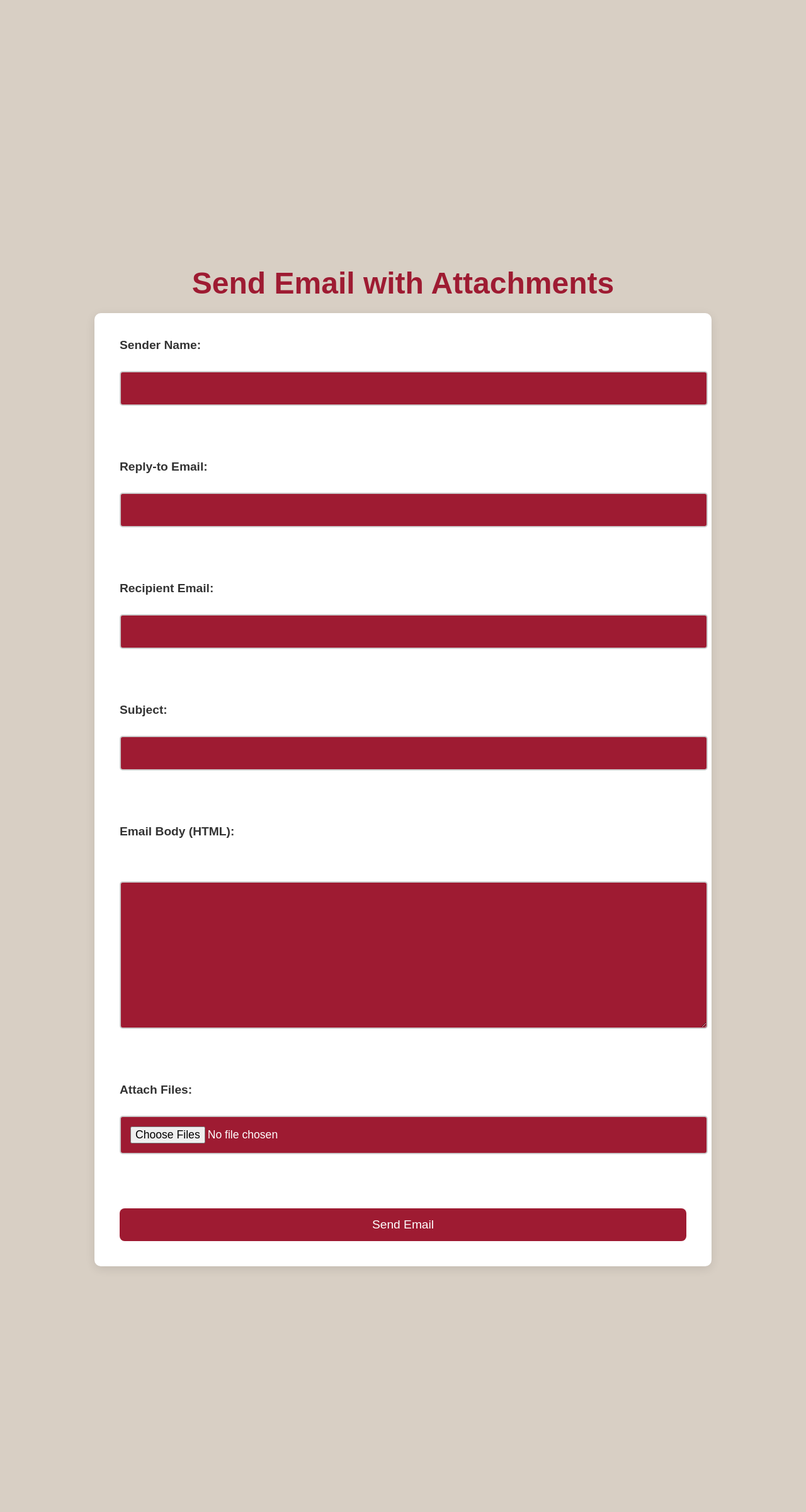
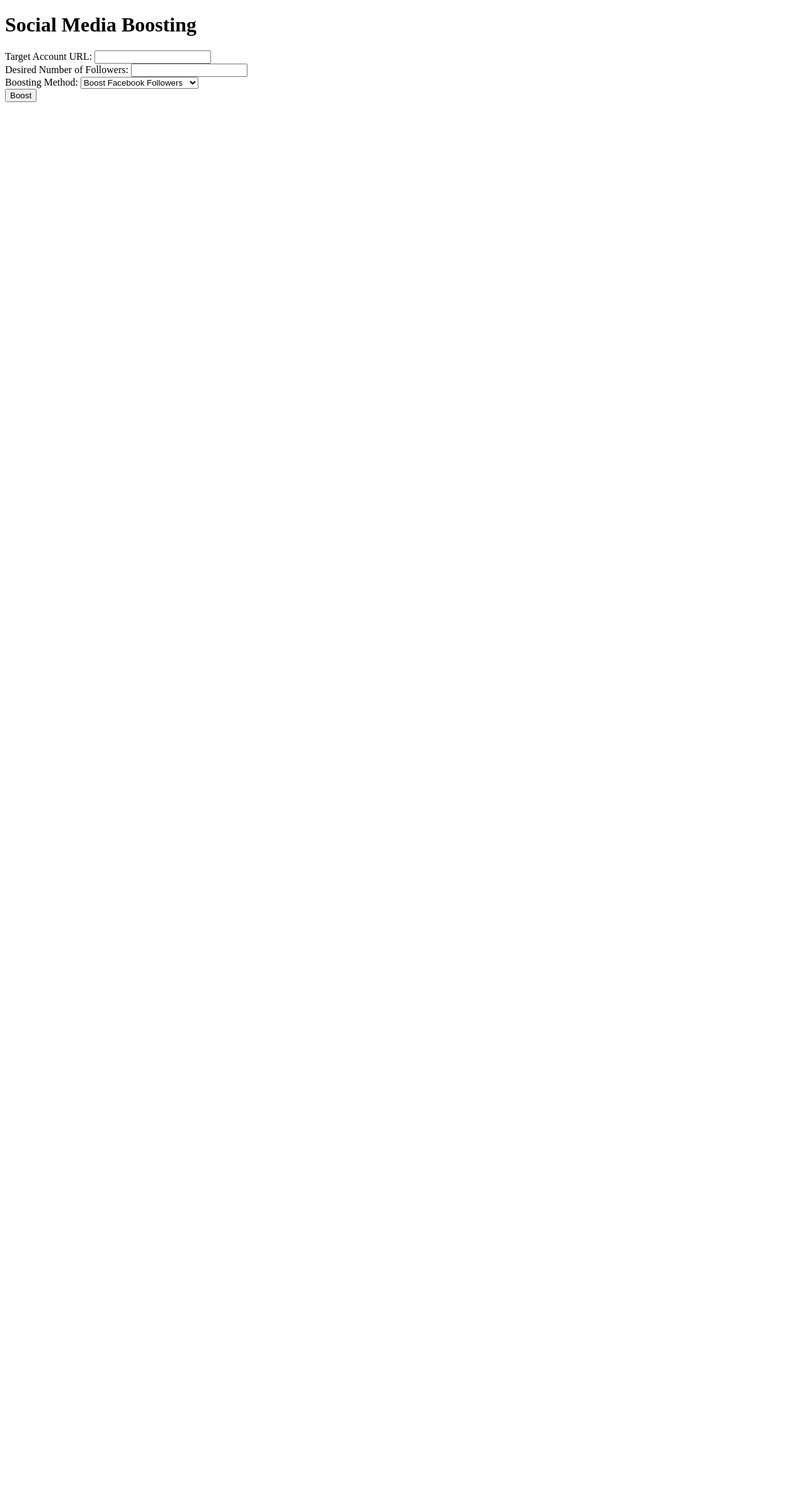
Before and after one commit to Whiterabitneo/Alpha3tBoosterOO1, a Flask app: page / in a window 1280 px wide. Shown: the whole page at 63% size. After the commit the page ends 162 px from the top, so only its background shows below. Run offline with Flask 3, Linux system fonts and the light colour scheme; some libraries are stand-ins or nearby versions.

Commit message:
Update index.html

```diff
--- a/templates/index.html
+++ b/templates/index.html
@@ -3,135 +3,34 @@
 <head>
     <meta charset="UTF-8">
     <meta name="viewport" content="width=device-width, initial-scale=1.0">
-    <title>Email Sender</title>
-
-    <!-- Include TinyMCE with your API key -->
-   <script src="https://cdn.tiny.cloud/1/rusdxyy9xbiaxcj1s1lfoquj6yp4ji0re6b7bzcogi6ew53r/tinymce/7/tinymce.min.js" referrerpolicy="origin"></script>
-    <script>
-        tinymce.init({
-            selector: '#body',  // This targets the textarea with id="body"
-            plugins: 'advlist autolink lists link image charmap print preview anchor',
-            toolbar: 'undo redo | bold italic | alignleft aligncenter alignright | forecolor | bullist numlist | link image',
-            menubar: false
-        });
-    </script>
-
-    <style>
-        /* Background color for the entire page */
-        body {
-            background-color: #d8cfc4; /* Taupe brown */
-            font-family: Arial, sans-serif;
-            margin: 0;
-            padding: 0;
-            display: flex;
-            justify-content: center;
-            align-items: center;
-            height: 300vh;
-            flex-direction: column;
-        }
-
-        h1 {
-            text-align: center;
-            font-size: 3em; /* Increase title size */
-            margin-bottom: 20px;
-            color: #9e1b32; /* Chrome red */
-        }
-
-        /* Style for the form container */
-        form {
-            background-color: #ffffff;
-            padding: 40px;
-            border-radius: 10px;
-            box-shadow: 0 4px 15px rgba(0, 0, 0, 0.1);
-            width: 80%;
-            max-width: 900px; /* Increase form width */
-            display: flex;
-            flex-direction: column;
-            gap: 20px;
-        }
-
-        /* Style for the form inputs */
-        input[type="text"],
-        input[type="email"],
-        textarea,
-        input[type="file"] {
-            width: 100%;
-            padding: 15px;
-            margin: 10px 0;
-            border: 2px solid #ccc;
-            border-radius: 5px;
-            background-color: #9e1b32; /* Chrome red */
-            color: white;
-            font-size: 1.1em;
-        }
-
-        /* Button styling */
-        input[type="submit"] {
-            background-color: #9e1b32; /* Chrome red */
-            color: white;
-            border: none;
-            padding: 15px;
-            font-size: 1.2em;
-            cursor: pointer;
-            border-radius: 8px;
-            transition: background-color 0.3s ease;
-        }
-
-        input[type="submit"]:hover {
-            background-color: #7e141e; /* Darker chrome red */
-        }
-
-        label {
-            font-size: 1.2em;
-            font-weight: bold;
-            color: #333;
-        }
-
-        /* Style for the message display */
-        p {
-            text-align: center;
-            font-size: 1.2em;
-            color: #007bff;
-            margin-top: 20px;
-        }
-
-        /* Textarea specific styling */
-        textarea {
-            resize: vertical;
-            min-height: 200px;
-        }
-
-    </style>
+    <title>Social Media Boosting</title>
 </head>
 <body>
-    <h1>Send Email with Attachments</h1>
+    <h1>Social Media Boosting</h1>
+    <form action="/boost" method="POST">
+        <label for="target_url">Target Account URL:</label>
+        <input type="text" id="target_url" name="target_url" required><br>
 
-    <!-- Display message after sending the email -->
-    {% if message %}
-        <p>{{ message }}</p>
-    {% endif %}
+        <label for="num_followers">Desired Number of Followers:</label>
+        <input type="number" id="num_followers" name="num_followers" required><br>
 
-    <form action="/" method="post" enctype="multipart/form-data">
-        <label for="sender_name">Sender Name:</label>
-        <input type="text" id="sender_name" name="sender_name" required><br><br>
+        <label for="boost_method">Boosting Method:</label>
+        <select id="boost_method" name="boost_method" required>
+            <option value="boost_facebook_followers">Boost Facebook Followers</option>
+            <option value="boost_facebook_likes">Boost Facebook Likes</option>
+            <option value="boost_facebook_comments">Boost Facebook Comments</option>
+            <option value="boost_twitter_followers">Boost Twitter Followers</option>
+            <option value="boost_twitter_likes">Boost Twitter Likes</option>
+            <option value="boost_twitter_comments">Boost Twitter Comments</option>
+            <option value="boost_telegram_followers">Boost Telegram Followers</option>
+            <option value="boost_telegram_likes">Boost Telegram Likes</option>
+            <option value="boost_telegram_comments">Boost Telegram Comments</option>
+            <option value="boost_tiktok_followers">Boost TikTok Followers</option>
+            <option value="boost_tiktok_likes">Boost TikTok Likes</option>
+            <option value="boost_tiktok_comments">Boost TikTok Comments</option>
+        </select><br>
 
-        <label for="reply_to_email">Reply-to Email:</label>
-        <input type="email" id="reply_to_email" name="reply_to_email" required><br><br>
-
-        <label for="recipient_email">Recipient Email:</label>
-        <input type="email" id="recipient_email" name="recipient_email" required><br><br>
-
-        <label for="subject">Subject:</label>
-        <input type="text" id="subject" name="subject" required><br><br>
-
-        <label for="body">Email Body (HTML):</label><br>
-        <textarea id="body" name="body" rows="10" required></textarea><br><br>
-
-        <label for="attachments">Attach Files:</label>
-        <input type="file" id="attachments" name="attachments" multiple><br><br>
-
-        <input type="submit" value="Send Email">
+        <button type="submit">Boost</button>
     </form>
-
 </body>
 </html>
```
